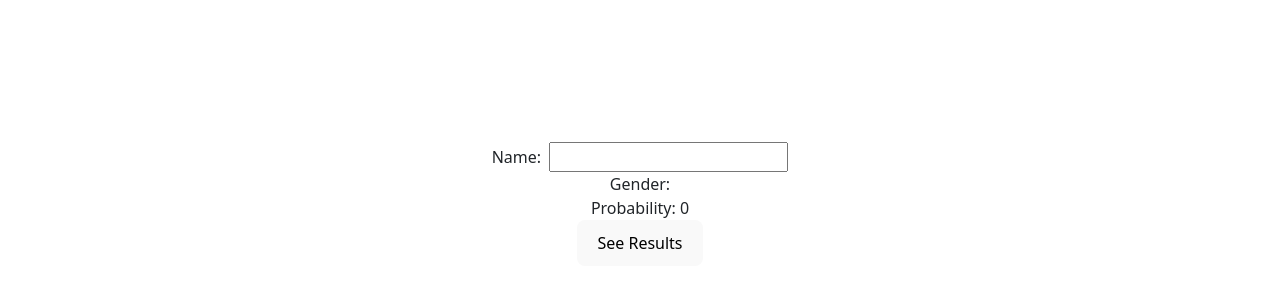
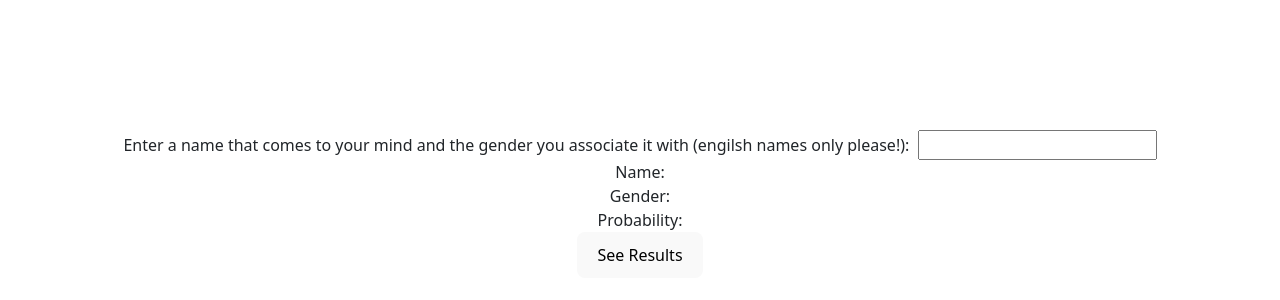
Before and after one commit to Janeleq/Credit-Suisse-INSPIRE, a React (Vite) app in the folder CS-INSPIRE/: page /bias/gender in a window 1280 px wide. Shown: the part 196-496 px from the top of the page. Built offline with nearby package versions, Linux system fonts and the light colour scheme.

Commit message:
Update GenderBiasPage.tsx

```diff
--- a/CS-INSPIRE/src/pages/GenderBiasPage.tsx
+++ b/CS-INSPIRE/src/pages/GenderBiasPage.tsx
@@ -5,10 +5,7 @@ export default () => {
     const [isNewName, setNewName] = useState(false)
     const [name, setName] = useState('');
     const [gender, setGender] = useState("");
-    const [probability, setProbability] = useState(0);
-
-    const URL = `https://api.genderize.io?name=${name}`
-    console.log(URL)
+    const [probability, setProbability] = useState("");
 
     function handleChange (event) {
         // alert("change detected")
@@ -17,7 +14,12 @@ export default () => {
     }
 
     const fetchData = async() => {
+
+        name.replace(/ /g, "")
+        console.log(name)
+        const URL = `https://api.genderize.io?name=${name}`
         console.log(URL)
+
         const result = await fetch(URL)
         console.log(result)
         result.json().then(json => {
@@ -29,9 +31,9 @@ export default () => {
 
     return (
         <div className=''>
-            Name: &nbsp;<input type="text" id="name" onChange={handleChange}></input>
+            Enter a name that comes to your mind and the gender you associate it with (engilsh names only please!): &nbsp;<input type="text" id="name" onChange={handleChange}></input>
             <br/>
-            {name}
+            Name: {name} <br/>
             Gender: {gender} <br/>
             Probability: {probability} <br/>
             <button type="submit" onClick={fetchData}>See Results</button>
```
